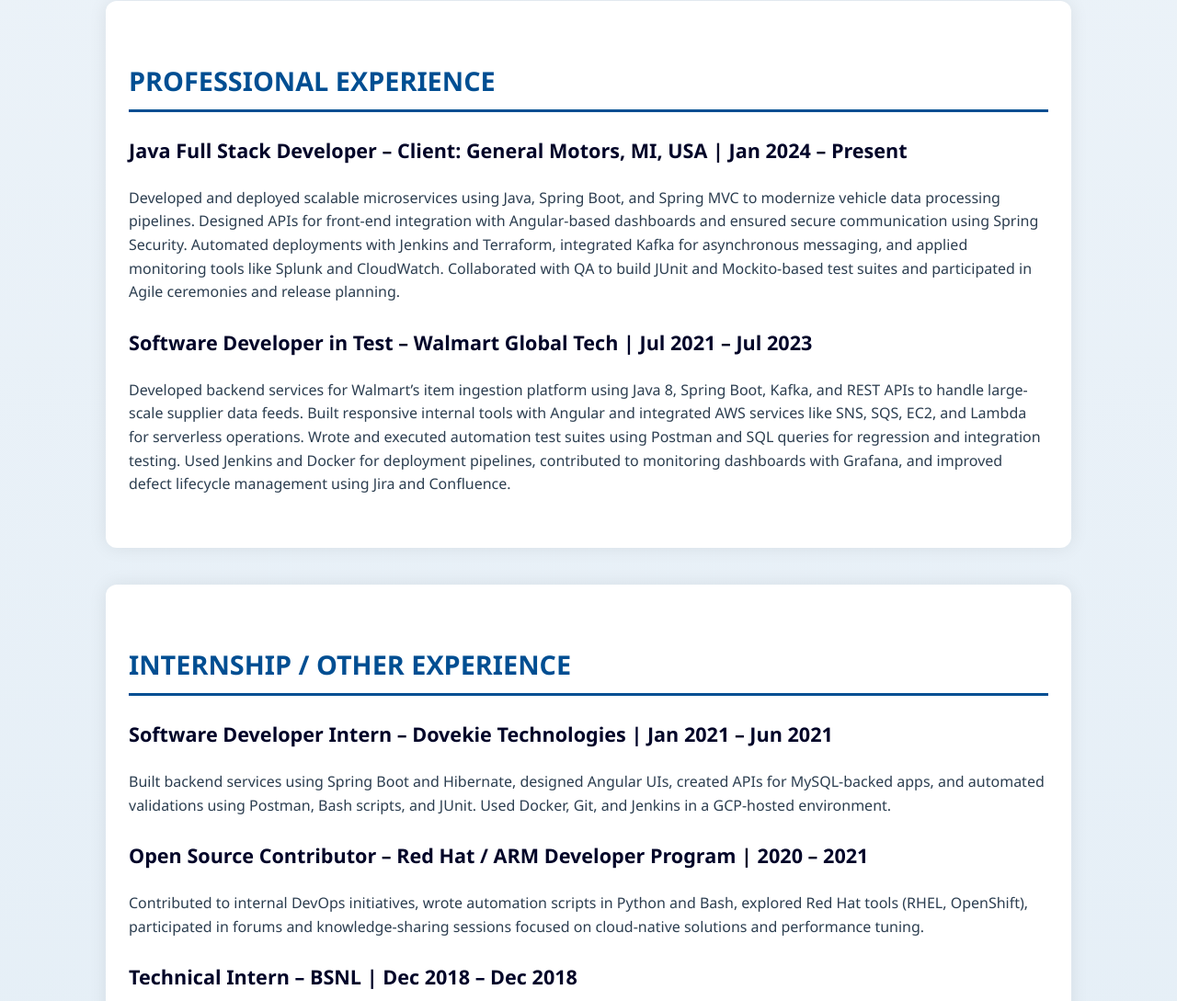
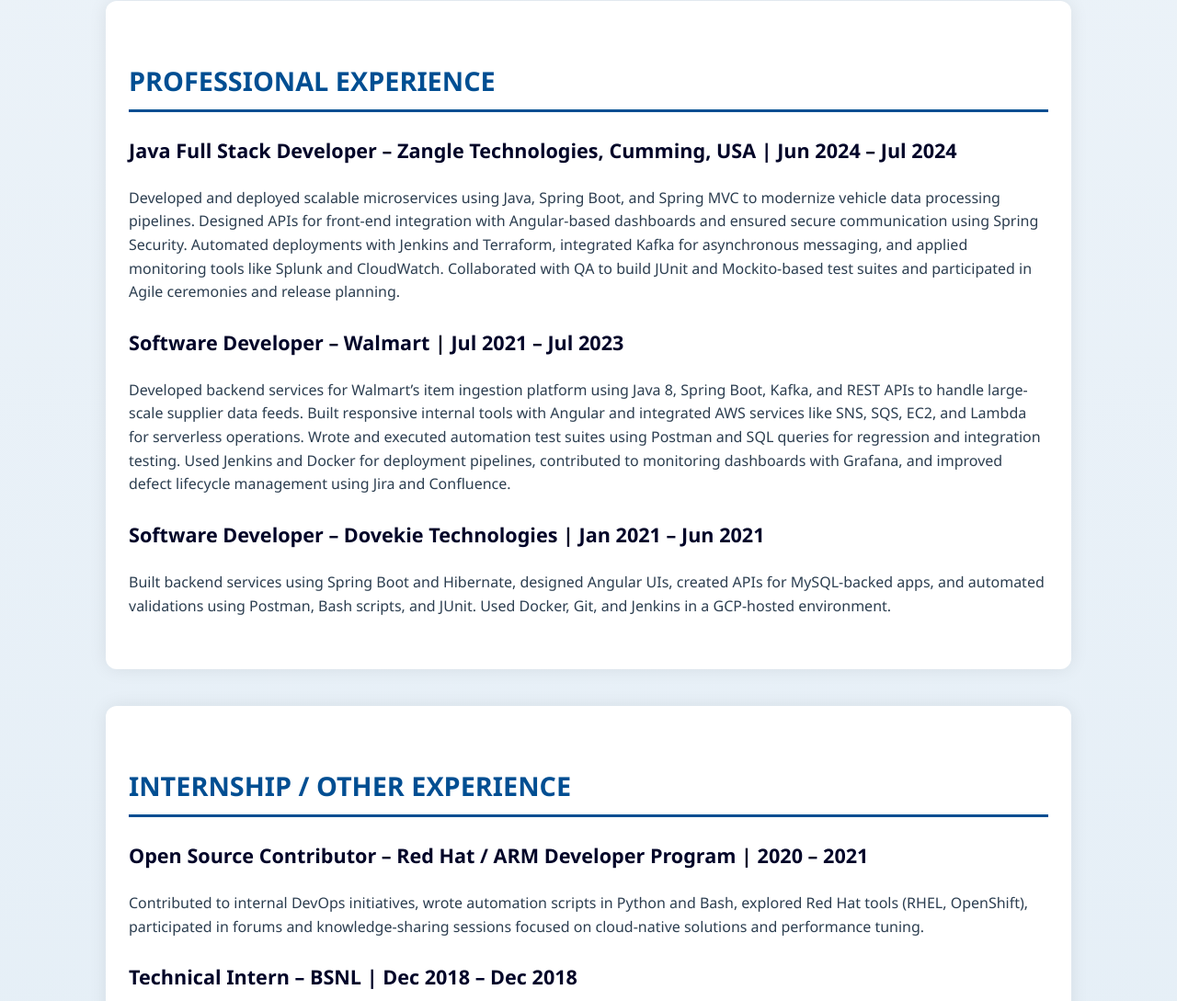
Before and after one commit to Vamsi-767/Vamsi-portfolio, a plain HTML site: page index.html in a window 1280 px wide. Shown: the part 1574-2663 px from the top of the page at 92% size. Drawn offline with Linux system fonts and the light colour scheme.

Commit message:
Initial commit: Updated portfolio with animations and resume content

```diff
--- a/index.html
+++ b/index.html
@@ -59,19 +59,17 @@
    <section id="experience">
     <h2>Professional Experience</h2>
 
-    <h3>Java Full Stack Developer – Client: General Motors, MI, USA | Jan 2024 – Present</h3>
+    <h3>Java Full Stack Developer – Zangle Technologies, Cumming, USA | Jun 2024 – Jul 2024</h3>
     <p>Developed and deployed scalable microservices using Java, Spring Boot, and Spring MVC to modernize vehicle data processing pipelines. Designed APIs for front-end integration with Angular-based dashboards and ensured secure communication using Spring Security. Automated deployments with Jenkins and Terraform, integrated Kafka for asynchronous messaging, and applied monitoring tools like Splunk and CloudWatch. Collaborated with QA to build JUnit and Mockito-based test suites and participated in Agile ceremonies and release planning.</p>
 
-    <h3>Software Developer in Test – Walmart Global Tech | Jul 2021 – Jul 2023</h3>
+    <h3>Software Developer – Walmart  | Jul 2021 – Jul 2023</h3>
     <p>Developed backend services for Walmart’s item ingestion platform using Java 8, Spring Boot, Kafka, and REST APIs to handle large-scale supplier data feeds. Built responsive internal tools with Angular and integrated AWS services like SNS, SQS, EC2, and Lambda for serverless operations. Wrote and executed automation test suites using Postman and SQL queries for regression and integration testing. Used Jenkins and Docker for deployment pipelines, contributed to monitoring dashboards with Grafana, and improved defect lifecycle management using Jira and Confluence.</p>
+    <h3>Software Developer  – Dovekie Technologies | Jan 2021 – Jun 2021</h3>
+    <p>Built backend services using Spring Boot and Hibernate, designed Angular UIs, created APIs for MySQL-backed apps, and automated validations using Postman, Bash scripts, and JUnit. Used Docker, Git, and Jenkins in a GCP-hosted environment.</p>
   </section>
 
   <section id="internships">
     <h2>Internship / Other Experience</h2>
-
-    <h3>Software Developer Intern – Dovekie Technologies | Jan 2021 – Jun 2021</h3>
-    <p>Built backend services using Spring Boot and Hibernate, designed Angular UIs, created APIs for MySQL-backed apps, and automated validations using Postman, Bash scripts, and JUnit. Used Docker, Git, and Jenkins in a GCP-hosted environment.</p>
-
     <h3>Open Source Contributor – Red Hat / ARM Developer Program | 2020 – 2021</h3>
     <p>Contributed to internal DevOps initiatives, wrote automation scripts in Python and Bash, explored Red Hat tools (RHEL, OpenShift), participated in forums and knowledge-sharing sessions focused on cloud-native solutions and performance tuning.</p>
 
```
